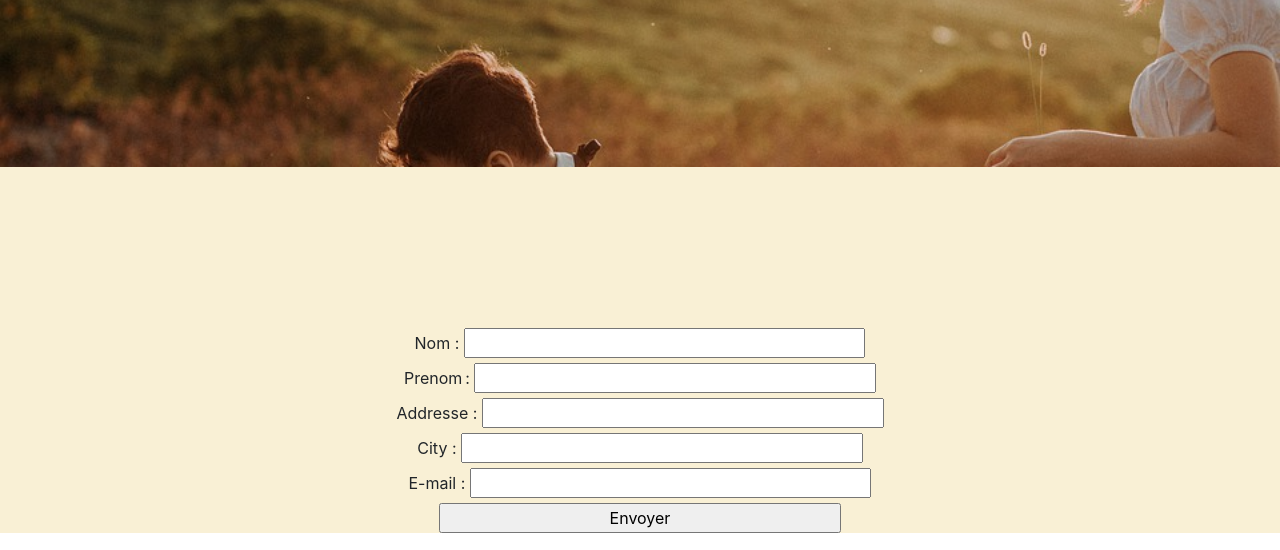
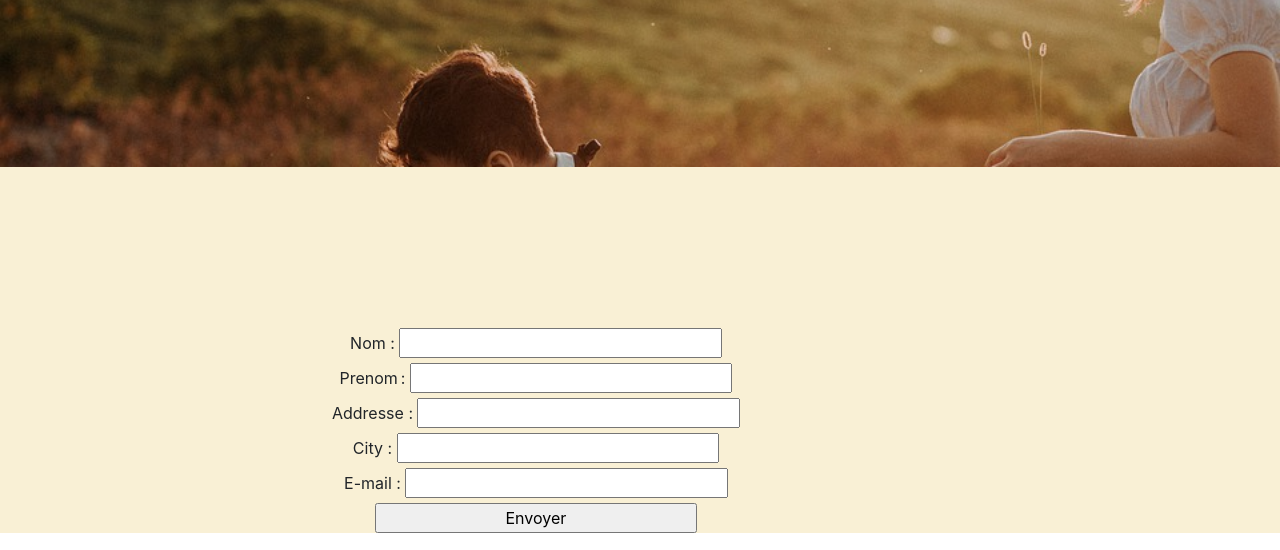
Before and after one commit to Akilai-lab/PEREZMarina_5_11022021, a website: page FrontEnd/src/panier.html in a window 1280 px wide. Shown: the part 250-800 px from the top of the page. Drawn offline with nearby package versions, Linux system fonts and the light colour scheme.

Commit message:
style page

```diff
--- a/FrontEnd/src/panier.html
+++ b/FrontEnd/src/panier.html
@@ -4,6 +4,7 @@
     <meta charset="utf-8">
     <link rel="stylesheet" href="https://stackpath.bootstrapcdn.com/bootstrap/4.4.1/css/bootstrap.min.css" integrity="sha384-Vkoo8x4CGsO3+Hhxv8T/Q5PaXtkKtu6ug5TOeNV6gBiFeWPGFN9MuhOf23Q9Ifjh" crossorigin="anonymous">
     <meta name="description" content="produits, caméras, appareils photo, site, site e-commerce">
+    <link href = "https://fonts.googleapis.com/css2?family=PT+Sans&display=swap" rel="stylesheet">
     <title>.</title>
     <link rel="stylesheet" href="styles.css">
 </head>
@@ -31,30 +32,30 @@
                         <div id ="prixtotal">
                         </div>
                     </div>
-                    <div class="col-8">
-                        <div id="formulaire">
+                    <div class="col-10">
+                        <div id="formulaire" class="col-8">
                             <form id="inscription">
-                                <div>
+                                <div class="formPlacement">
                                     <label for="firstName">Nom :</label>
                                     <input type="text" name="firstName" id="firstName" required>
                                 </div>
-                                <div>
+                                <div class="formPlacement">
                                     <label for= "lastName">Prenom :</label>
                                     <input type="text" name="lastName" id="lastName" required>
                                 </div>
-                                <div>
+                                <div class="formPlacement">
                                     <label for="address">Addresse :</label>
                                     <input type="text" name="address" id="address" required>
                                 </div>
-                                <div >
+                                <div class="formPlacement">
                                     <label for="city">City :</label>
                                     <input type="text" name="city" id="city" required>
                                 </div>
-                                <div>
+                                <div class="formPlacement">
                                     <label for="email">E-mail :</label>
                                     <input type="text" name="email" id="email" required>
                                 </div>
-                                <input type="submit" value="Envoyer">
+                                <input type="submit" class="button" value="Envoyer">
                             </form>
                             <div id="pageConfirmation"></div>
                         </div>
```
